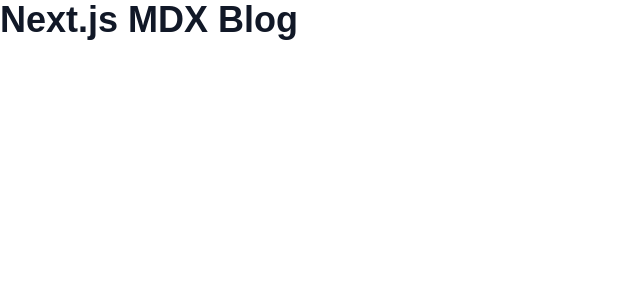
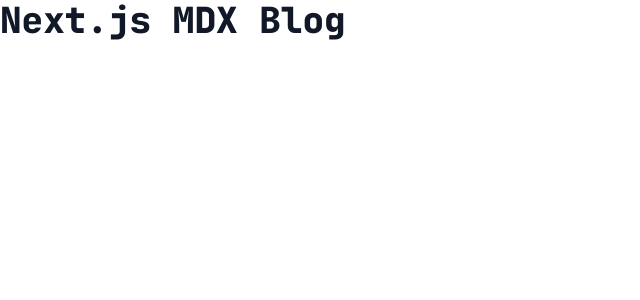
Before and after one commit to boyeoon/boyeon-blog, a Next.js app: page / in a window 1280 px wide. Shown: the top 300 px of the page, without its empty margins (0-640 px from the left). Built offline with nearby package versions, Linux system fonts and the light colour scheme.

Commit message:
feat: JetBrains Mono 폰트 전역적으로 적용

```diff
--- a/app/globals.css
+++ b/app/globals.css
@@ -17,7 +17,7 @@
 body {
   color: var(--foreground);
   background: var(--background);
-  font-family: Arial, Helvetica, sans-serif;
+  font-family: jetbrains;
 }
 
 @layer utilities {
--- a/app/layout.tsx
+++ b/app/layout.tsx
@@ -1,13 +1,12 @@
 import type { Metadata } from "next";
-// import localFont from "next/font/local";
+import { JetBrains_Mono } from "next/font/google";
 import "./globals.css";
-import React from "react";
 
-// const geistSans = localFont({
-//   src: "./fonts/GeistVF.woff",
-//   variable: "--font-geist-sans",
-//   weight: "100 900",
-// });
+const jetbrains_mono = JetBrains_Mono({
+  subsets: ["latin"],
+  display: "swap",
+  variable: "--font-jetbrains-mono",
+})
 
 export const metadata: Metadata = {
   title: "boyeon-blog",
@@ -19,13 +18,8 @@
   children: React.ReactNode;
 }>) {
   return (
-    <html lang="en">
-      {/* <body
-        className={`${geistSans.variable} antialiased`}
-      >
-        {children}
-      </body> */}
-      <body className="prose dark:prose-invert">{children}</body>
+    <html lang="en" className={`${jetbrains_mono.variable}`}>
+      <body className="prose dark:prose-invert font-jetbrains">{children}</body>
     </html>
   );
 }
--- a/tailwind.config.ts
+++ b/tailwind.config.ts
@@ -12,6 +12,9 @@
         background: "var(--background)",
         foreground: "var(--foreground)",
       },
+      fontFamily: {
+        jetbrains: ['var(--font-jetbrains-mono)'],
+      },
     },
   },
   plugins: [
```
Also changed, not shown: app/fonts/GeistMonoVF.woff (deleted), app/fonts/GeistVF.woff (deleted).
